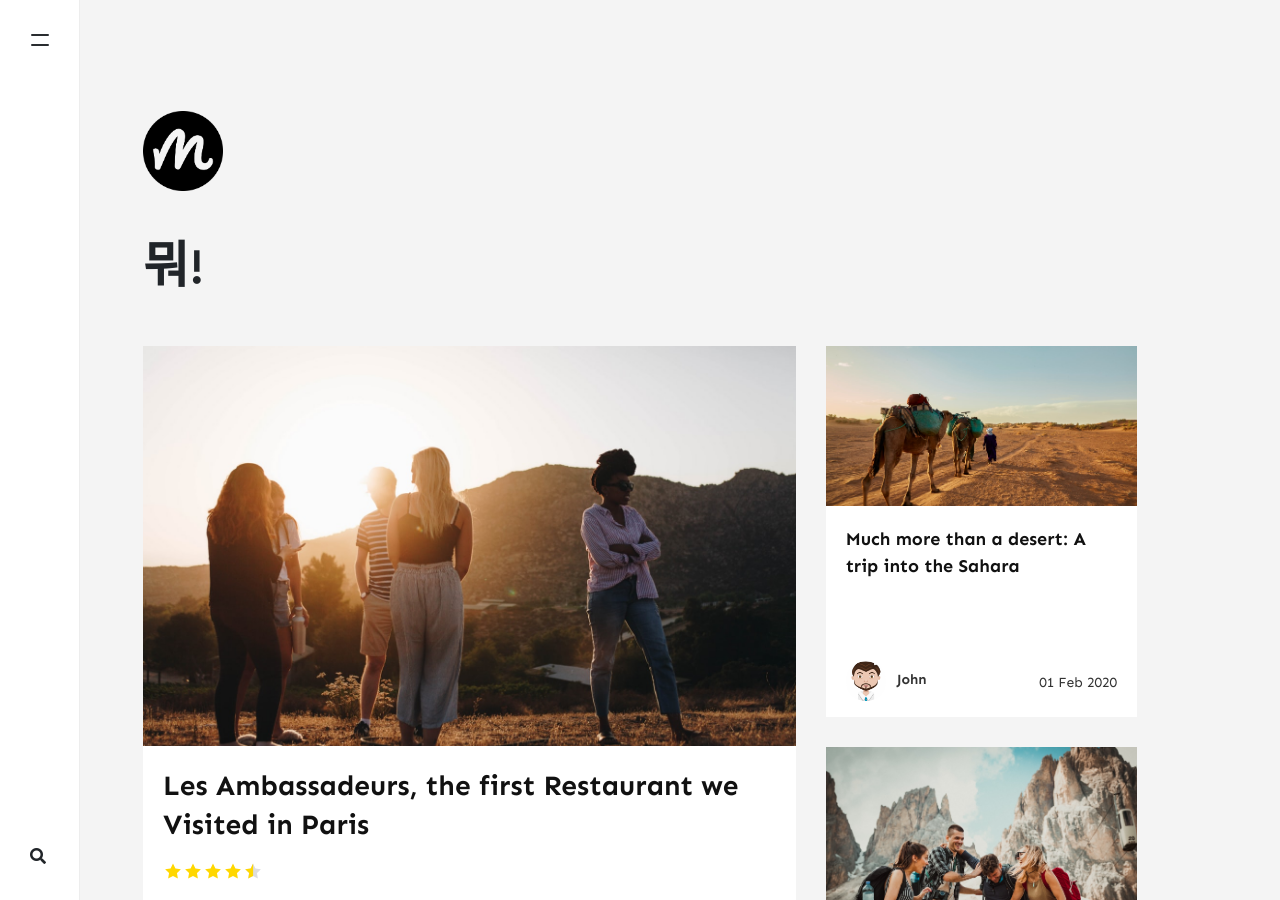
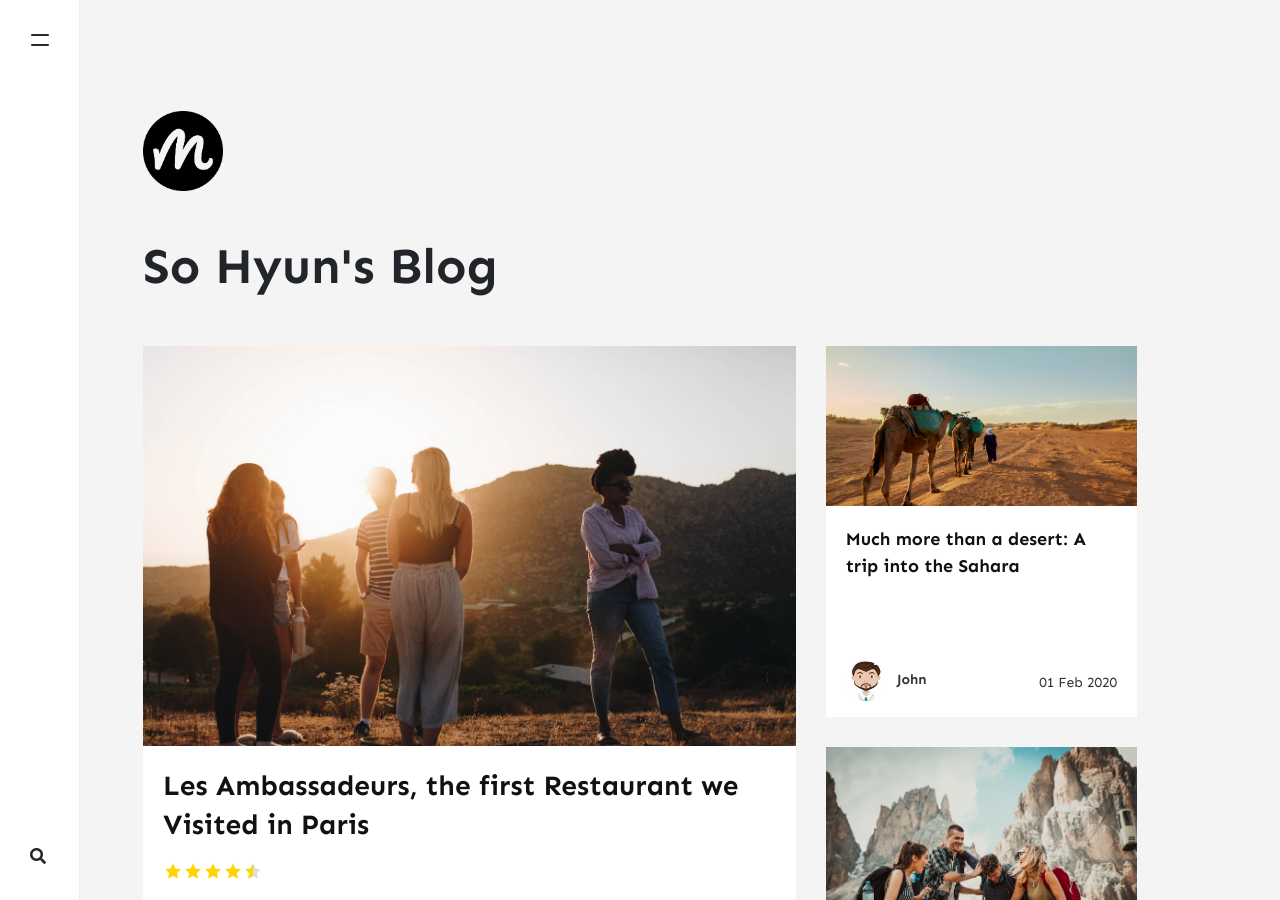
Before and after one commit to sokim1616/sokim1616.github.io, a Jekyll site: the page built from index.html, in a window 1280 px wide and 900 px high. Built offline with Jekyll 4.4.1, drawn with Linux system fonts in a browser that asks for light colours; nearby versions of some CDN libraries; the list of posts is cut into pages by our own code; comment, search, counter and statistics services are not loaded.

Commit message:
:art: modified blog title
modified from temporary title to 'So Hyun's Blog'

```diff
--- a/_config.yml
+++ b/_config.yml
@@ -1,7 +1,7 @@
 # Site
 name: "김소현이다"
 title: "김소현의 블로그이다"
-description: "뭐!"
+description: "So Hyun's Blog"
 logo: 'assets/images/logo1.png'
 favicon: 'assets/images/logo.png'
 baseurl: ""
```
